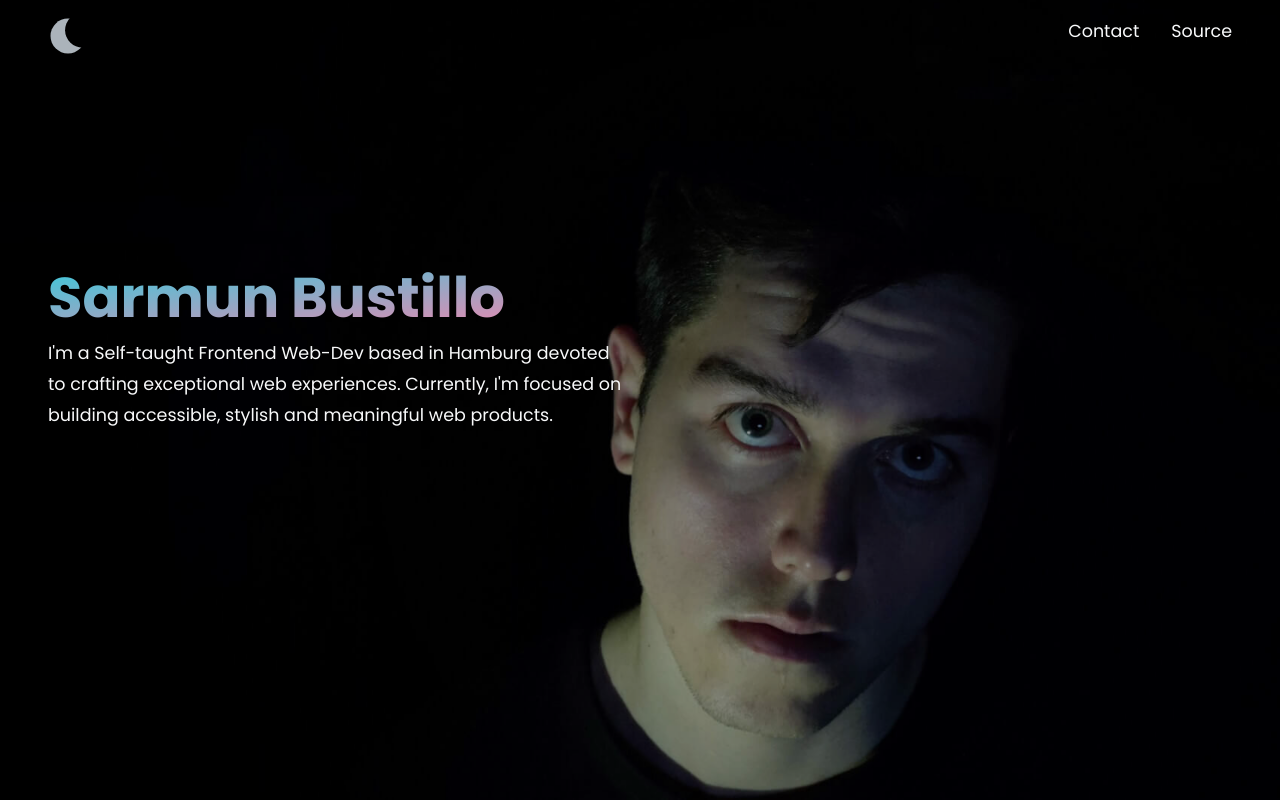
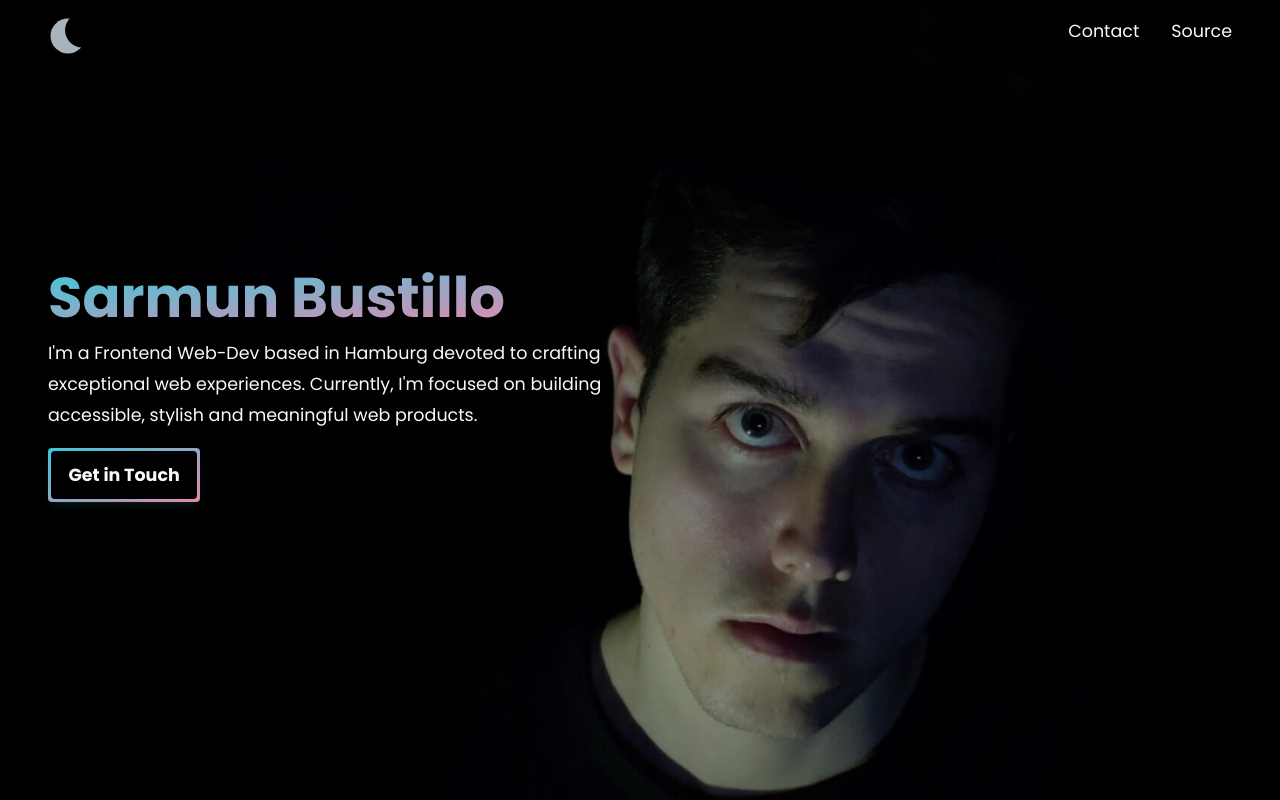
Before and after one commit to Sarmunbustillo/Portfolio-2.0, a Next.js app: page / in a window 1280 px wide. Shown: the top 800 px of the page. Built offline with nearby package versions, Linux system fonts and the light colour scheme.

Commit message:
Move to PNPM

```diff
--- a/components/Landing/Landing.module.scss
+++ b/components/Landing/Landing.module.scss
@@ -62,6 +62,11 @@
             span {
                 border: 0;
             }
+        }
+
+        span {
+            background: var(--linear-gradient-1) fixed;
+            margin-top: var(--size-2);
         }
     }
 
--- a/components/Landing/Landing.tsx
+++ b/components/Landing/Landing.tsx
@@ -5,7 +5,7 @@ import ContactButton from '../ContactButton';
 import ToggleTheme from '../ToggleTheme';
 
 export default function Landing() {
-    const sarRef = useRef(null);
+    const sarRef = useRef() as React.MutableRefObject<HTMLDivElement>;
     useParallax(sarRef);
     return (
         <section className={styles.landing}>
@@ -13,11 +13,16 @@ export default function Landing() {
                 <div ref={sarRef} className={styles.descripton}>
                     <h1>Sarmun Bustillo</h1>
                     <p>
-                        I'm a Self-taught Frontend Web-Dev based in Hamburg
+                        I'm a Frontend Web-Dev based in Hamburg
                         devoted to crafting exceptional web experiences.
                         Currently, I'm focused on building accessible, stylish
                         and meaningful web products.
                     </p>
+                    <span className="button-wrapper-border">
+                        <a href="mailto:sarmun.b@gmail.com" className="button ">
+                            Get in Touch
+                        </a>
+                    </span>
                 </div>
             </div>
             <div className={styles.image} />
--- a/components/SmallProjects/SmallProject.module.scss
+++ b/components/SmallProjects/SmallProject.module.scss
@@ -13,6 +13,23 @@
         scroll-padding: 0 50%;
         scroll-snap-type: x mandatory;
         padding: var(--size-2) 0;
+
+
+        --scrollbar-foreground:#748ffc;
+        --scrollbar-background: #f8f9fa;
+        /* Foreground, Background */
+        scrollbar-color: var(--scrollbar-foreground) var(--scrollbar-background);
+
+        &::-webkit-scrollbar {
+            width: 5px; /* Mostly for vertical scrollbars */
+            height: 5px; /* Mostly for horizontal scrollbars */
+        }
+        &::-webkit-scrollbar-thumb { /* Foreground */
+            background: var(--scrollbar-foreground);
+        }
+        &::-webkit-scrollbar-track { /* Background */
+            background: var(--scrollbar-background);
+        }
     }
 
     h3 {
--- a/package.json
+++ b/package.json
@@ -20,5 +20,6 @@
         "@types/react-dom": "^18.0.6",
         "sass": "^1.53.0",
         "typescript": "^4.7.4"
-    }
+    },
+    "prettier": "@vercel/style-guide/prettier"
 }
```
Also changed, not shown: 2 other files (tests, documents, lock files or other folders).
